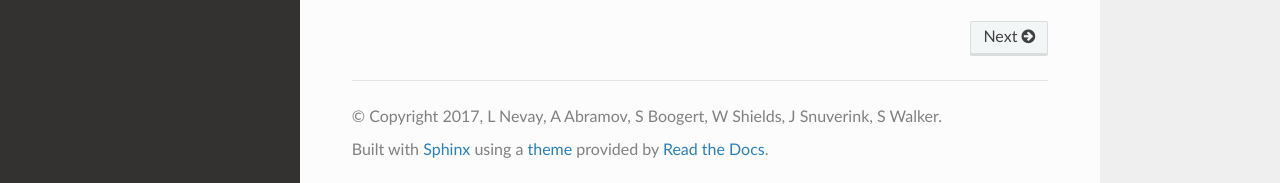
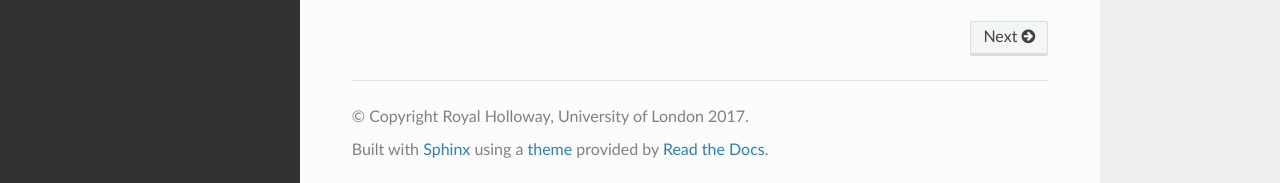
Before and after one commit to nikitakuklev/pymadx3, a Sphinx documentation site: the page built from docs/source/index.rst, in a window 1280 px wide and 1334 px high. Shown: the part 1148-1331 px from the top of the window. Built offline with Sphinx 7.4.7 and the Read the Docs theme 2.0.0, drawn with Linux system fonts in a browser that asks for light colours.

Commit message:
Fix copyright and manual.

```diff
--- a/docs/source/conf.py
+++ b/docs/source/conf.py
@@ -50,7 +50,7 @@
 
 # General information about the project.
 project = u'pymadx'
-copyright = u'2017, L Nevay, A Abramov, S Boogert, W Shields, J Snuverink, S Walker'
+copyright = u'Royal Holloway, University of London 2017'
 author = u'L Nevay, A Abramov, S Boogert, W Shields, J Snuverink, S Walker'
 
 # The version info for the project you're documenting, acts as replacement for
@@ -147,7 +147,7 @@
 #  author, documentclass [howto, manual, or own class]).
 latex_documents = [
     (master_doc, 'pymadx.tex', u'pymadx Documentation',
-     u'L Nevay, A Abramov, S Boogert, W Shields, J Snuverink, S Walker', 'manual'),
+     u'Royal Holloway', 'manual'),
 ]
 
 
```
